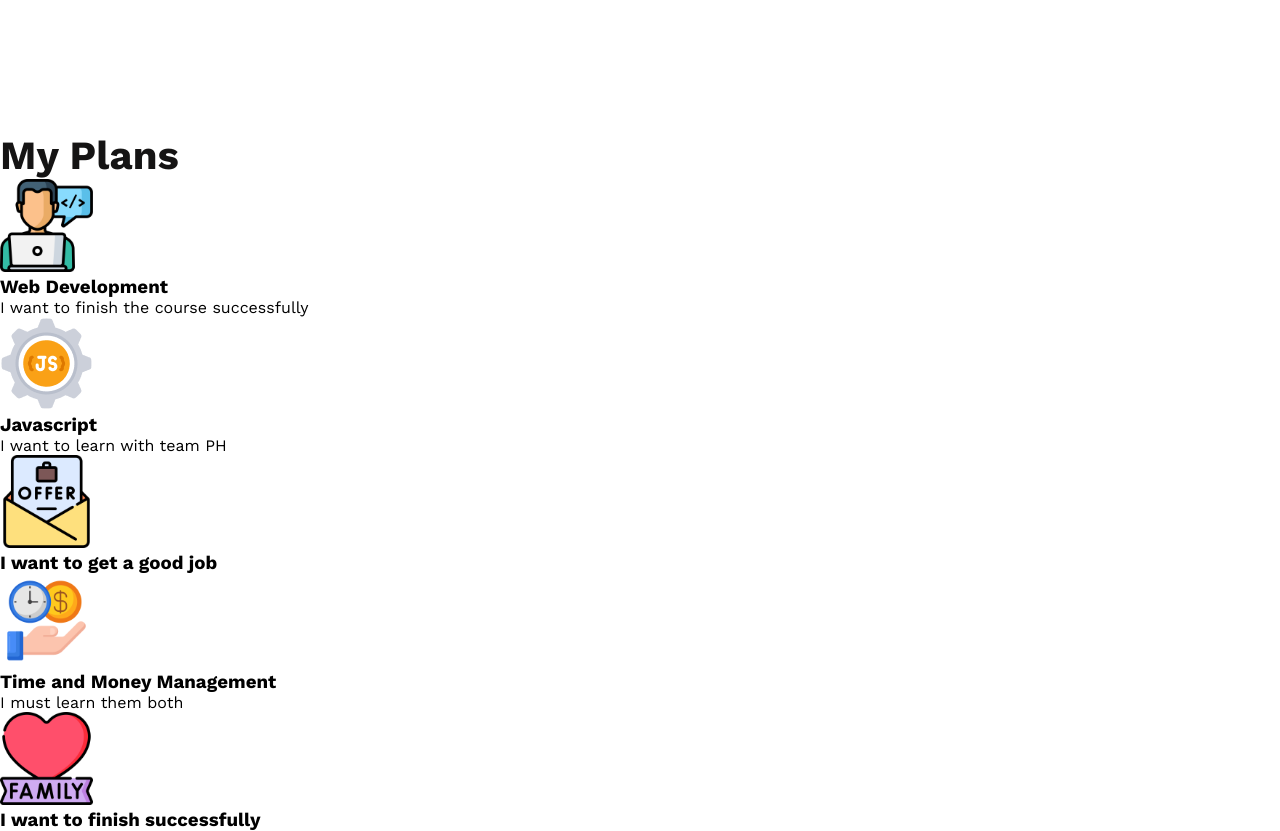
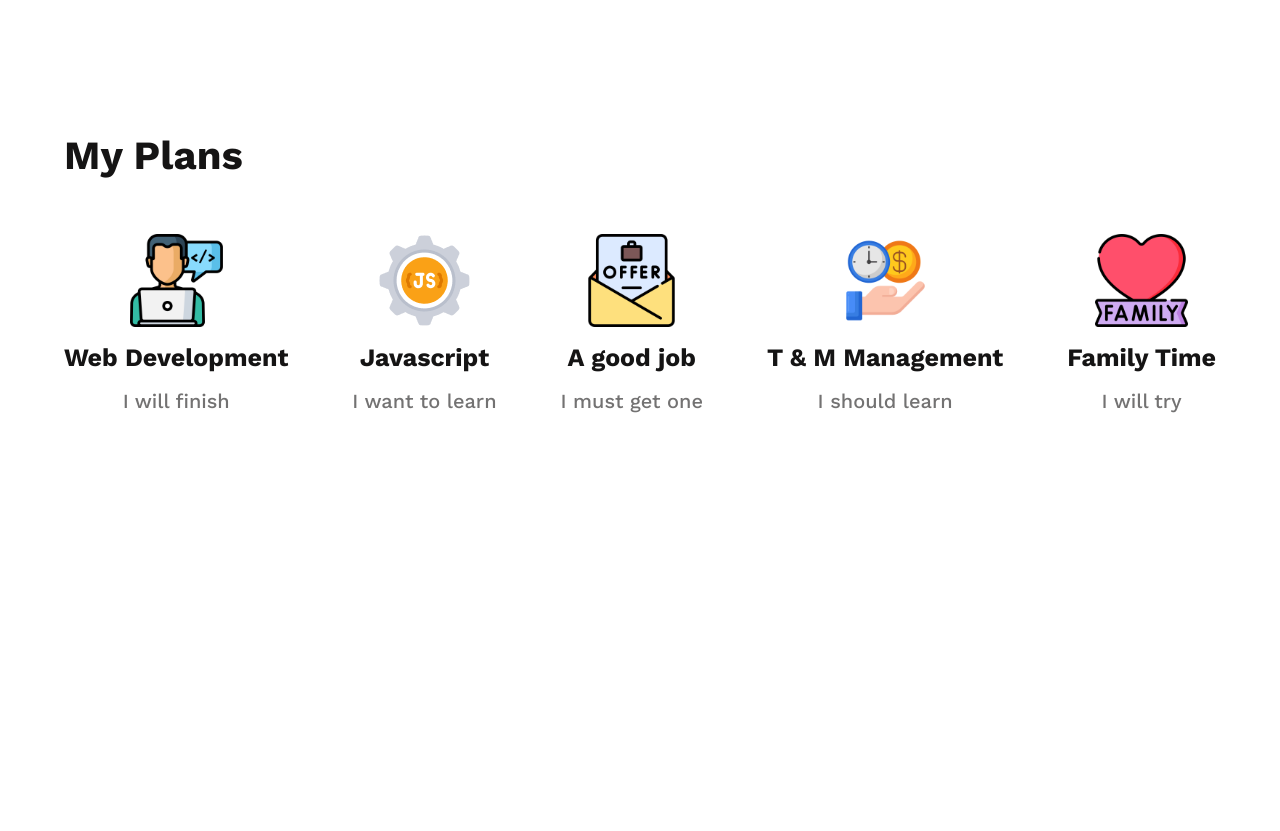
Before and after one commit to Mamun05Rashid/assignment-1-newyear-newme, a plain HTML site: page index.html in a window 1280 px wide. Shown: the part 2182-3013 px from the top of the page. After the commit the page ends 2726 px from the top, so only its background shows below. Drawn offline with nearby package versions, Linux system fonts and the light colour scheme.

Commit message:
plans done

```diff
--- a/index.html
+++ b/index.html
@@ -102,25 +102,27 @@
                 <div class="plans-list">
                     <img src="/images/icons/web-development.png" alt="web development" height="93px" width="93px">
                     <h3>Web Development</h3>
-                    <p>I want to finish the course successfully</p>
+                    <p>I will finish</p>
                 </div>
                 <div class="plans-list">
                     <img src="/images/icons/js.png" alt="javascript">
                     <h3>Javascript</h3>
-                    <p>I want to learn with team PH</p>
+                    <p>I want to learn</p>
                 </div>
                 <div class="plans-list">
                     <img src="/images/icons/email.png" alt="hired mail" height="93px" width="93px">
-                    <h3>I want to get a good job</h3>
+                    <h3>A good job</h3>
+                    <p>I must get one</p>
                 </div>
                 <div class="plans-list">
                     <img src="/images/icons/saving.png" alt="time and money saving" height="93px" width="93px">
-                    <h3>Time and Money Management</h3>
-                    <p>I must learn them both</p>
+                    <h3>T & M Management</h3>
+                    <p>I should learn</p>
                 </div>
                 <div class="plans-list">
                     <img src="/images/icons/family.png" alt="family" height="93px" width="93px">
-                    <h3>I want to finish successfully</h3>
+                    <h3>Family Time</h3>
+                    <p>I will try</p>
                 </div>
             </div>
         </section>
--- a/styles/style.css
+++ b/styles/style.css
@@ -121,8 +121,47 @@
 
 /* Plans section starts */
 .plans{
+    width: 90%;
+    margin: auto;
+    margin-bottom: 130px;
+}
 
+.plan h2{
+    text-align: center;
 }
+
+.plans-div{
+    display: flex;
+    justify-content: space-between;
+    align-items: center;
+    margin-top: 55px;
+}
+
+.plans-list{
+    display: flex;
+    flex-direction: column;
+    align-items: center;
+}
+
+.plans-list h3{
+    font-style: normal;
+    font-weight: 700;
+    font-size: 25px;
+    line-height: 30px;
+    color: #151414;
+    margin: 16px 0px;
+}
+
+.plans-list p{
+    font-style: normal;
+    font-weight: 500;
+    font-size: 20px;
+    line-height: 25px;
+    color: #737272;
+    margin: 0px;
+}
+
+
 
 /* Plans section ends */
 
```
